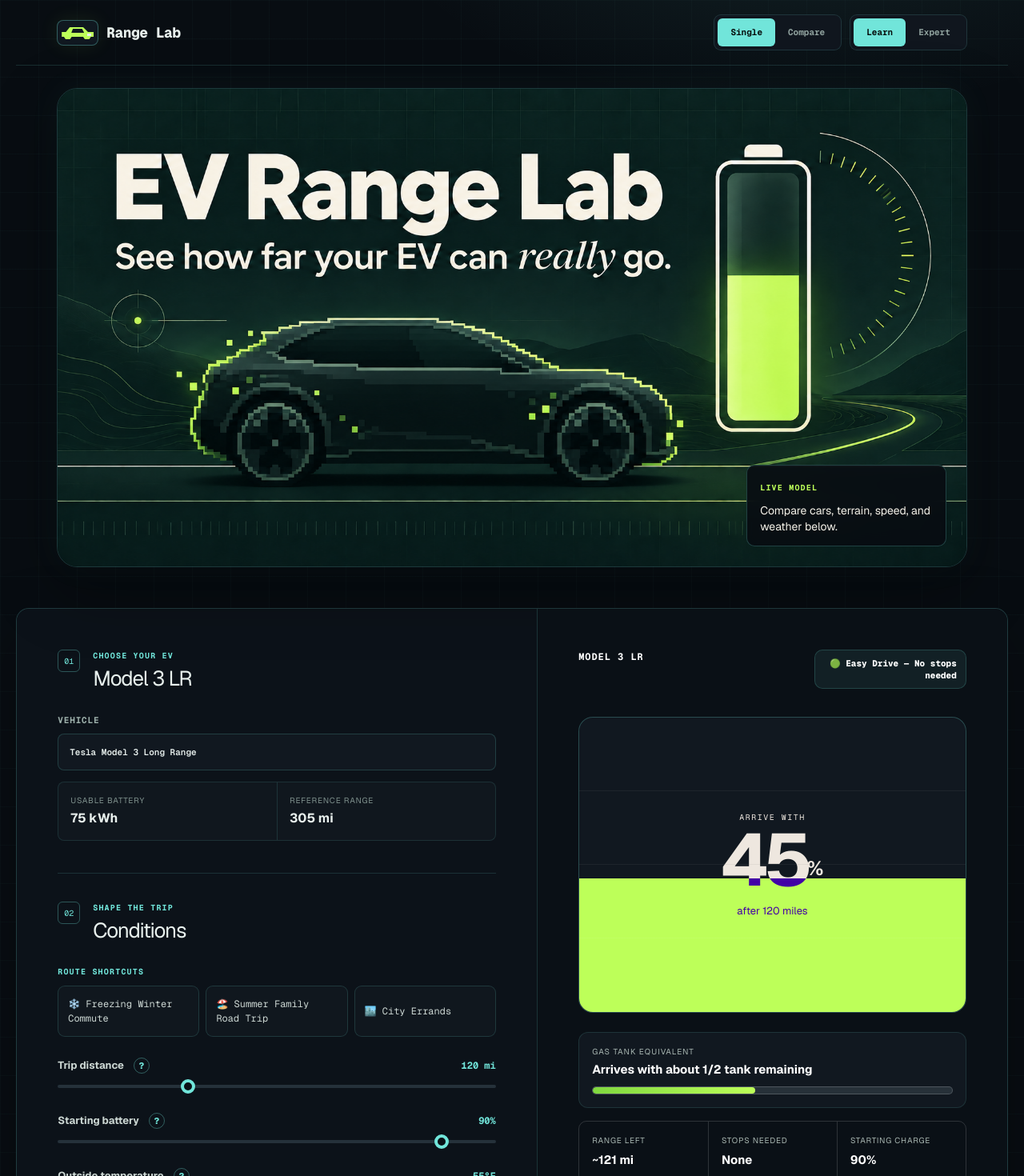
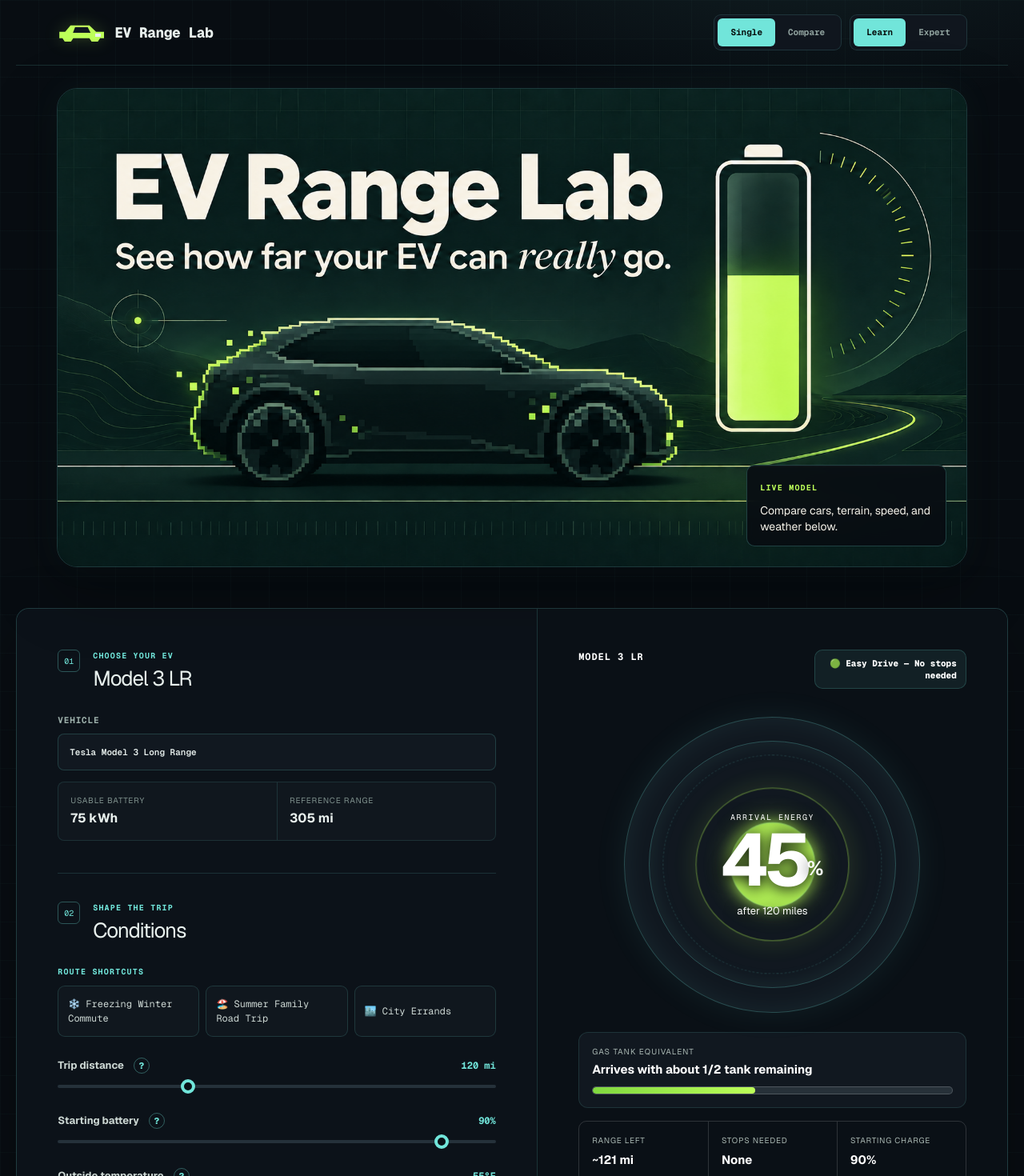
Before and after one commit to drap7-coder/ev-range-lab, a Next.js app: page / in a window 1280 px wide. Shown: the top 1470 px of the page at 80% size. Built offline with nearby package versions, Linux system fonts and the light colour scheme.

Commit message:
Add high-tech energy gauge and car logo

```diff
--- a/app/globals.css
+++ b/app/globals.css
@@ -48,42 +48,41 @@ main { min-height: 100vh; }
 }
 .brand-mark {
   position: relative;
-  width: 52px;
-  height: 32px;
+  width: 62px;
+  height: 34px;
   flex: 0 0 auto;
   display: grid;
   place-items: center;
-  overflow: hidden;
-  border: 1px solid rgba(16, 37, 31, 0.18);
-  border-radius: 8px;
-  background: var(--ink);
+  overflow: visible;
+  border: 0;
+  background: transparent;
   image-rendering: pixelated;
 }
 .brand-car {
   position: relative;
   display: block;
-  width: 40px;
-  height: 17px;
+  width: 56px;
+  height: 23px;
   background: var(--lime);
   clip-path: polygon(0 47%, 13% 47%, 25% 12%, 67% 12%, 82% 47%, 100% 47%, 100% 82%, 91% 82%, 86% 100%, 72% 100%, 67% 82%, 31% 82%, 26% 100%, 12% 100%, 7% 82%, 0 82%);
 }
 .brand-car::before {
   content: "";
   position: absolute;
-  left: 12px;
-  top: 4px;
-  width: 16px;
-  height: 5px;
+  left: 17px;
+  top: 5px;
+  width: 22px;
+  height: 7px;
   background: var(--ink);
   clip-path: polygon(12% 0, 84% 0, 100% 100%, 0 100%);
 }
 .brand-car::after {
   content: "";
   position: absolute;
-  right: 3px;
-  top: 10px;
-  width: 5px;
-  height: 3px;
+  right: 4px;
+  top: 13px;
+  width: 7px;
+  height: 4px;
   background: var(--paper);
 }
 .header-controls {
@@ -517,35 +516,47 @@ input[type="range"]::-webkit-slider-thumb {
 
 .battery-visual {
   position: relative;
-  height: 370px;
-  margin: 35px 0 24px;
+  width: min(100%, 370px);
+  aspect-ratio: 1;
+  height: auto;
+  margin: 35px auto 24px;
   overflow: hidden;
   border: 1px solid rgba(255, 255, 255, 0.28);
-  border-radius: 18px;
-  background: rgba(255, 255, 255, 0.05);
+  border-radius: 50%;
+  background:
+    radial-gradient(circle at center, #0a1016 0 56%, transparent 57%),
+    repeating-conic-gradient(from -90deg, rgba(232, 240, 237, 0.35) 0 1deg, transparent 1deg 9deg),
+    conic-gradient(from -90deg, var(--car-accent) 0 var(--gauge-angle), #26323a var(--gauge-angle) 360deg);
+  box-shadow: inset 0 0 35px rgba(113, 229, 218, 0.08), 0 0 40px rgba(113, 229, 218, 0.08);
 }
-.outlook-card.compact .battery-visual { height: 220px; margin: 22px 0 16px; }
+.outlook-card.compact .battery-visual { width: min(100%, 220px); height: auto; margin: 22px auto 16px; }
 .battery-visual::after {
   content: "";
   position: absolute;
-  inset: 0;
-  background: repeating-linear-gradient(
-    to bottom,
-    transparent 0,
-    transparent calc(25% - 1px),
-    rgba(255, 255, 255, 0.11) 25%
-  );
+  inset: 8%;
+  border: 1px solid rgba(113, 229, 218, 0.28);
+  border-radius: 50%;
+  box-shadow: inset 0 0 26px rgba(113, 229, 218, 0.1);
   pointer-events: none;
 }
-.battery-fill {
+.energy-core {
   position: absolute;
-  inset: auto 0 0;
-  min-height: 2px;
-  background: var(--car-accent);
-  transition: height 0.45s cubic-bezier(0.22, 1, 0.36, 1), background 0.35s ease;
+  inset: 24%;
+  border: 1px solid color-mix(in srgb, var(--car-accent) 52%, transparent);
+  border-radius: 50%;
+  background: radial-gradient(circle, color-mix(in srgb, var(--car-accent) 18%, transparent), transparent 67%);
+  box-shadow: 0 0 35px color-mix(in srgb, var(--car-accent) 16%, transparent);
+  animation: core-pulse 3.4s ease-in-out infinite;
 }
-.battery-fill.tone-low { background: linear-gradient(180deg, #f0d06a, var(--caution)); }
-.battery-fill.tone-insufficient { background: linear-gradient(180deg, #ffb199, var(--danger)); }
+.energy-core::before,
+.energy-core::after {
+  content: "";
+  position: absolute;
+  border-radius: 50%;
+  border: 1px solid rgba(113, 229, 218, 0.22);
+}
+.energy-core::before { inset: -22%; border-style: dashed; }
+.energy-core::after { inset: 22%; background: var(--car-accent); box-shadow: 0 0 20px var(--car-accent); }
 .battery-copy {
   position: absolute;
   z-index: 2;
@@ -555,7 +566,7 @@ input[type="range"]::-webkit-slider-thumb {
   align-items: center;
   justify-content: center;
   color: white;
-  mix-blend-mode: difference;
+  text-shadow: 0 2px 18px #05080b;
 }
 .battery-copy small {
   font-family: var(--font-mono);
@@ -743,7 +754,7 @@ body {
   border-bottom-color: rgba(113, 229, 218, 0.15);
 }
 .brand { color: #e8f0ed; font-family: var(--font-mono); }
-.brand-mark { border-color: rgba(113, 229, 218, 0.34); background: #101820; box-shadow: 0 0 24px rgba(189, 255, 89, 0.09); }
+.brand-mark { filter: drop-shadow(0 0 10px rgba(189, 255, 89, 0.2)); }
 .brand-car::before { background: #101820; }
 .brand-car::after { background: #e8f0ed; }
 .mode-toggle,
@@ -879,6 +890,10 @@ footer p {
   from { opacity: 0; transform: translateY(6px); }
   to { opacity: 1; transform: translateY(0); }
 }
+@keyframes core-pulse {
+  0%, 100% { transform: scale(0.98); opacity: 0.82; }
+  50% { transform: scale(1.03); opacity: 1; }
+}
 
 @media (max-width: 1100px) {
   .outlook-stack.dual { grid-template-columns: 1fr; }
@@ -912,7 +927,7 @@ footer p {
   .preset-row { grid-template-columns: 1fr; }
   .preset-row button { min-height: 0; }
   .cost-grid { grid-template-columns: 1fr; }
-  .battery-visual { height: 320px; }
+  .battery-visual { width: min(100%, 320px); height: auto; }
   .battery-copy strong { font-size: 76px; }
   .metrics { grid-template-columns: 1fr; }
   .metrics div + div {
--- a/app/page.tsx
+++ b/app/page.tsx
@@ -195,10 +195,11 @@ function OutlookCard({
       <div
         className="battery-visual"
         aria-label={`Estimated arrival battery ${Math.round(estimate.endBatteryPct)} percent`}
+        style={{ "--gauge-angle": `${gauge * 3.6}deg` } as CSSProperties}
       >
-        <div className={`battery-fill tone-${status}`} style={{ height: `${gauge}%` }} />
+        <div className={`energy-core tone-${status}`} aria-hidden="true" />
         <div className="battery-copy">
-          <small>ARRIVE WITH</small>
+          <small>ARRIVAL ENERGY</small>
           <strong>
             {Math.round(estimate.endBatteryPct)}
             <sup>%</sup>
@@ -327,7 +328,7 @@ export default function Home() {
           <span className="brand-mark" aria-hidden="true">
             <span className="brand-car" />
           </span>
-          <span>Range Lab</span>
+          <span>EV Range Lab</span>
         </a>
         <div className="header-controls">
           <div className="mode-toggle" role="group" aria-label="Vehicle view">
```
